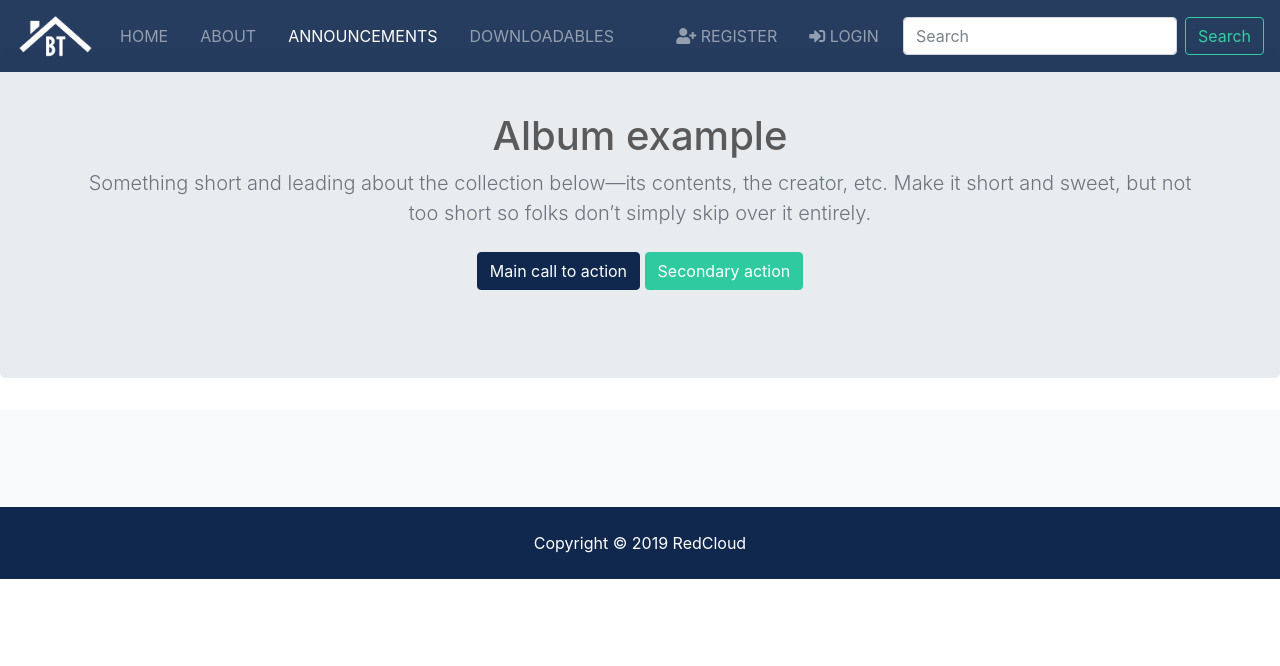
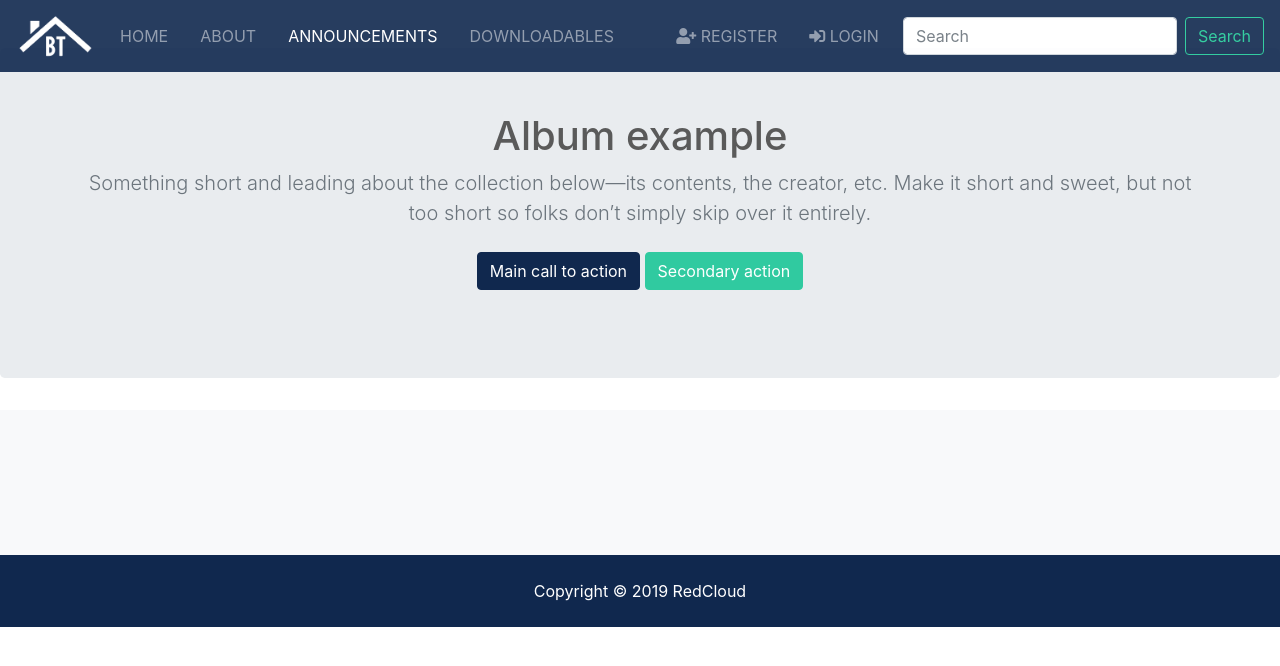
Before and after one commit to bitheaddhzdev/bgydelrosario, a Django app: page /announcements/ in a window 1280 px wide. Shown: the top 666 px of the page. Run offline with Django 3.2, Linux system fonts and the light colour scheme; data that the repository does not hold is empty; some libraries are stand-ins or nearby versions.

Commit message:
made changes with announcements.html and base.html

```diff
--- a/templates/announcements/announcements.html
+++ b/templates/announcements/announcements.html
@@ -19,6 +19,9 @@
 
 <div class="album py-5 bg-light">
   <div class="container">
+      <section id="listings" class="py-4">
+          <div class="container">
+            <div class="row">
     {% if announcements %}
       {% for announcement in announcements %}
          <!-- Listing 1 -->
@@ -95,7 +98,8 @@
     </div>
   </div>
 </div>
-
+</div>
+</section>
 </main>
 </body>
 {% endblock %}
--- a/templates/base.html
+++ b/templates/base.html
@@ -12,7 +12,7 @@
     <!-- Custom -->
     <link rel="stylesheet" href="{% static 'css/style.css' %}">
     <!-- LightBox -->
-    <link rel="stylesheet" href="{% static 'css/lightbox.css' %}">
+    <link rel="stylesheet" href="{% static 'css/lightbox.min.css' %}">
     <!-- carousel -->
     <link rel="stylesheet" href="{% static 'css/carousel.css' %}">
     <title>Brgy. Del Rosario</title>
```
Lines whose indentation alone changed are shown as unchanged.
